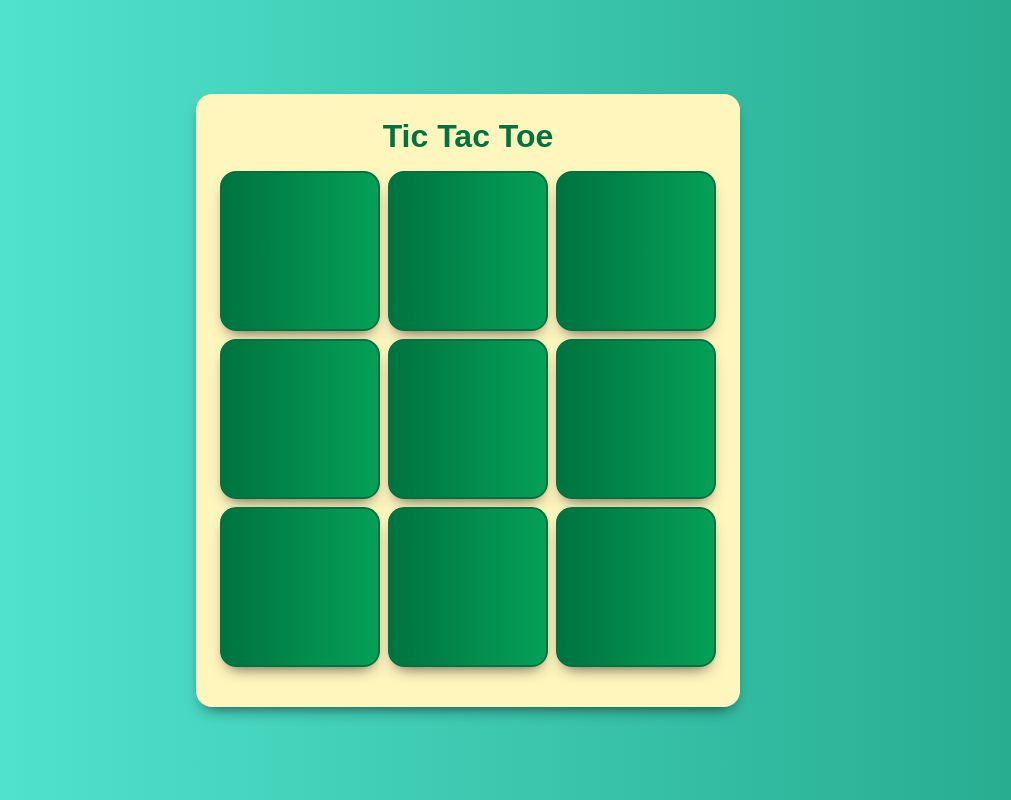
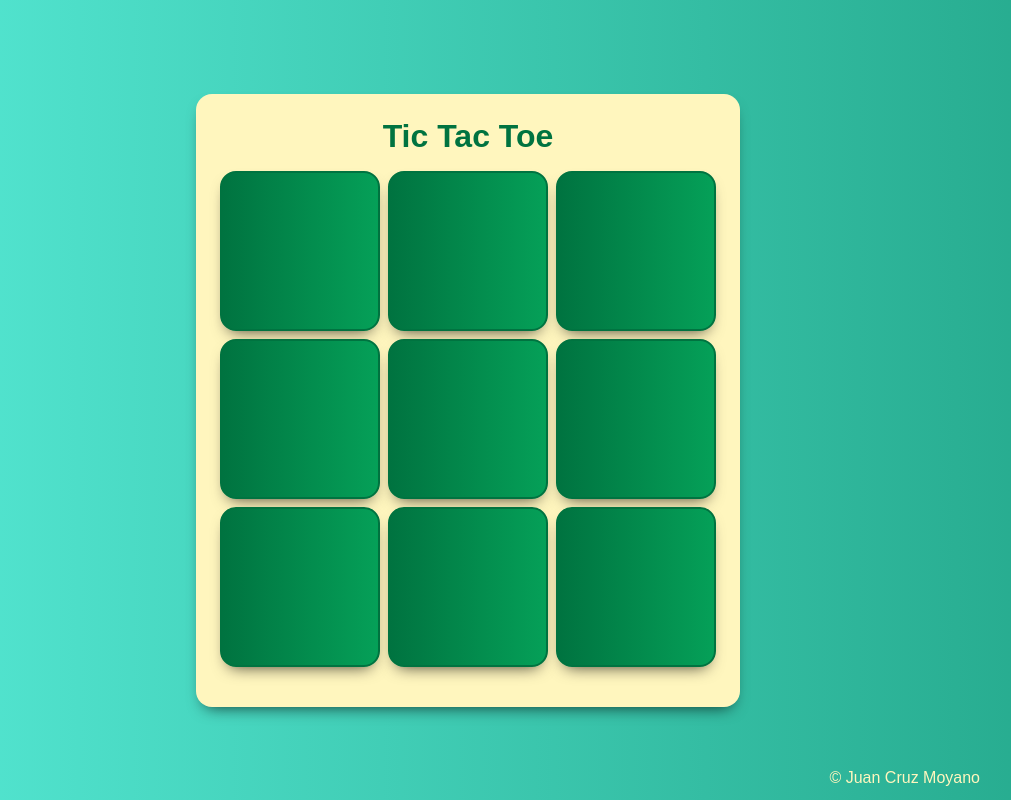
Before and after one commit to jcrzmoyano/tictactoe-react, a React (Create React App) app: page / in a window 1280 px wide. Shown: the whole page, without its empty margins (172-1183 px from the left). Built offline with nearby package versions, Linux system fonts and the light colour scheme.

Commit message:
Final version

```diff
--- /dev/null
+++ b/src/components/Footer/FooterComp.css
@@ -0,0 +1,10 @@
+.footer{
+    position: fixed;
+    left: 0;
+    bottom: 0;
+    width: 90%;
+    color: #fff6be;
+    text-align: right;
+    height: 45px;
+    line-height: 45px;
+}
--- /dev/null
+++ b/src/components/Footer/FooterComp.jsx
@@ -0,0 +1,15 @@
+import React from 'react';
+
+import './FooterComp.css'
+
+const FooterComp = () => {
+    return (
+        <div className="footer">
+            <p>
+                &copy; Juan Cruz Moyano
+            </p>
+        </div>
+     );
+}
+
+export default FooterComp
--- a/src/components/Game/Game.jsx
+++ b/src/components/Game/Game.jsx
@@ -4,6 +4,7 @@ import './Game.css'
 import Board from '../Board/Board';
 import ResultOverlay from '../ResultOverlay/ResultOverlay';
 import { calculateWinner } from '../../utils/WinnerCalc';
+import FooterComp from '../Footer/FooterComp';
 
 
 const Game = () => {
@@ -60,6 +61,7 @@ const Game = () => {
         winner={winner}
         onNewGameClicked={restartGame}
       />
+      <FooterComp />
     </>
   );
 }
```
Also changed, not shown: 1 other file (tests, documents, lock files or other folders).
